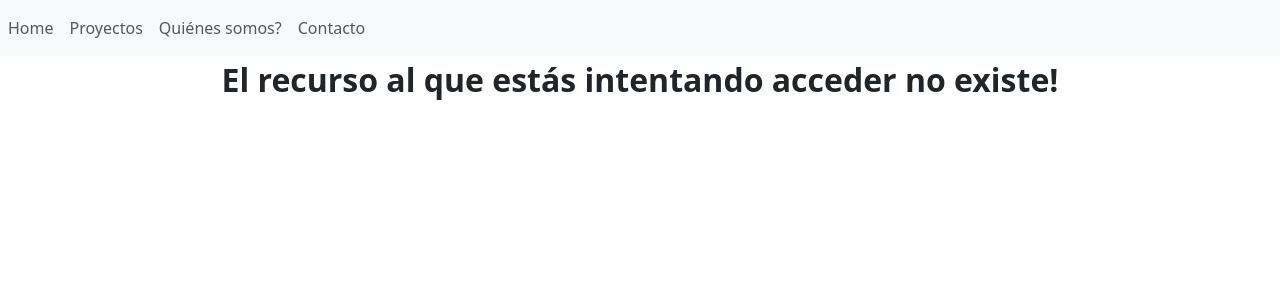
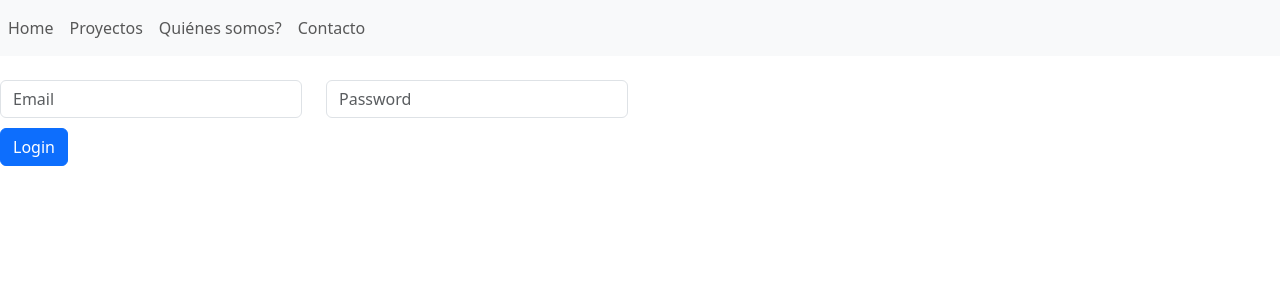
Before and after one commit to Fico218/app-empleados, an Angular app: page /login in a window 1280 px wide. Shown: the top 300 px of the page. Built offline with nearby package versions, Linux system fonts and the light colour scheme.

Commit message:
src/app/app.module.ts src/app/login/login.component.css src/app/login/login.component.html src/app/login/login.component.spec.ts src/app/login/login.component.ts

```diff
--- a/src/app/app.module.ts
+++ b/src/app/app.module.ts
@@ -16,6 +16,7 @@
 import { ErrorPersonalizadoComponent } from './error-personalizado/error-personalizado.component';
 import { DataServices } from './data.services';
 import { HttpClientModule } from '@angular/common/http';
+import { LoginComponent } from './login/login.component';
 
 const appRoutes:Routes=[
 
@@ -24,6 +25,7 @@
   {path:'quienes', component:QuienesComponentComponent},
   {path:'contacto', component:ContactoComponentComponent},
   {path:'actualiza/:id', component:ActualizaComponentComponent},
+  {path:'login', component:LoginComponent},
   {path:'**', component:ErrorPersonalizadoComponent}
 
 ];
@@ -37,7 +39,9 @@
     ProyectosComponentComponent,
     QuienesComponentComponent,
     ContactoComponentComponent,
-    ActualizaComponentComponent
+    ActualizaComponentComponent,
+    LoginComponent,
+
   ],
   imports: [
     BrowserModule,
--- /dev/null
+++ b/src/app/login/login.component.html
@@ -0,0 +1,18 @@
+<div>
+<br/>
+    <form class="form-group row" >
+
+        <div class="form-group col-md-3">
+            <input type="email" name="email" placeholder="Email" class="form-control">
+        </div>
+
+        <div class="form-group col-md-3">
+            <input type="password" name="password" placeholder="Password" class="form-control">
+        </div>
+        <br/><br/>
+        <div>
+            <button type="submit" class="btn btn-primary">Login</button>
+        </div>
+    </form>
+
+</div>
```
Also changed, not shown: src/app/login/login.component.ts (added, +10 -0 lines), src/app/login/login.component.css (added), 1 other file (tests, documents, lock files or other folders).
